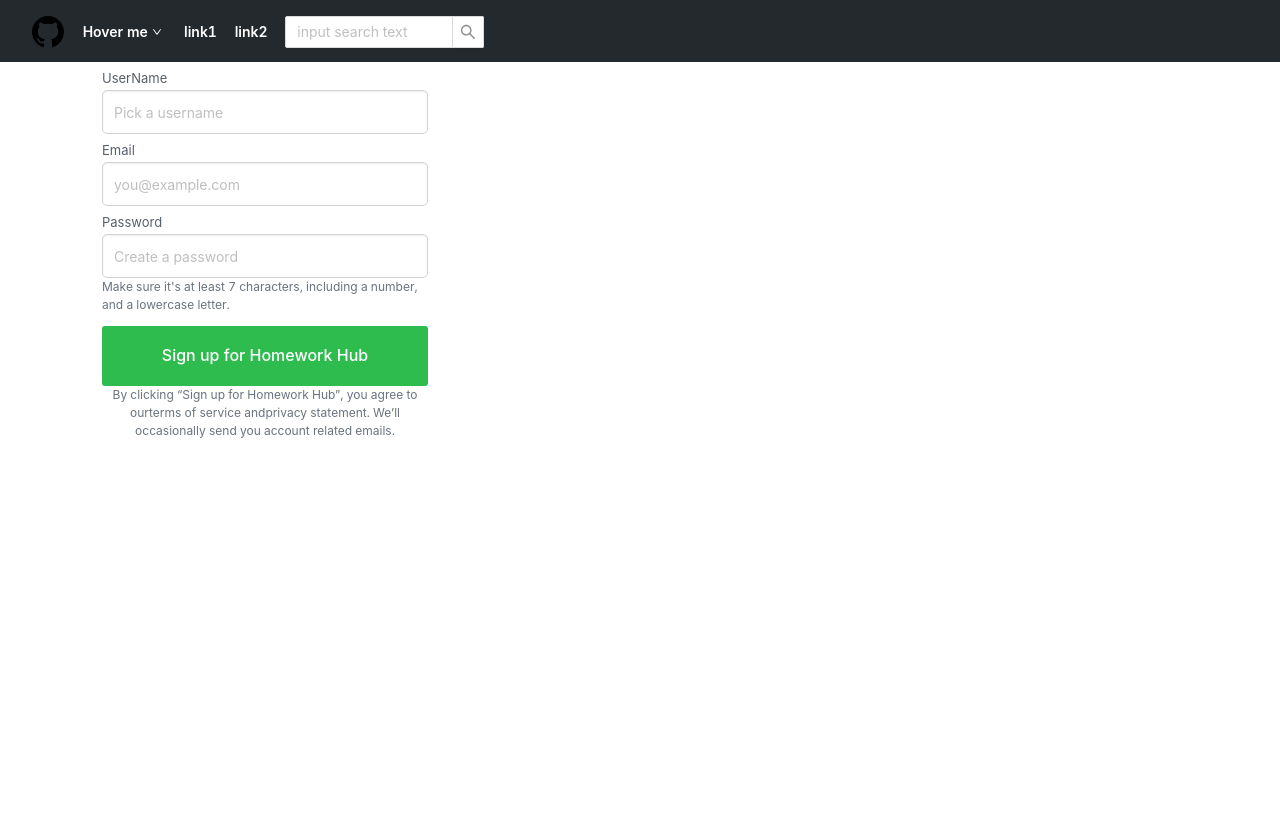
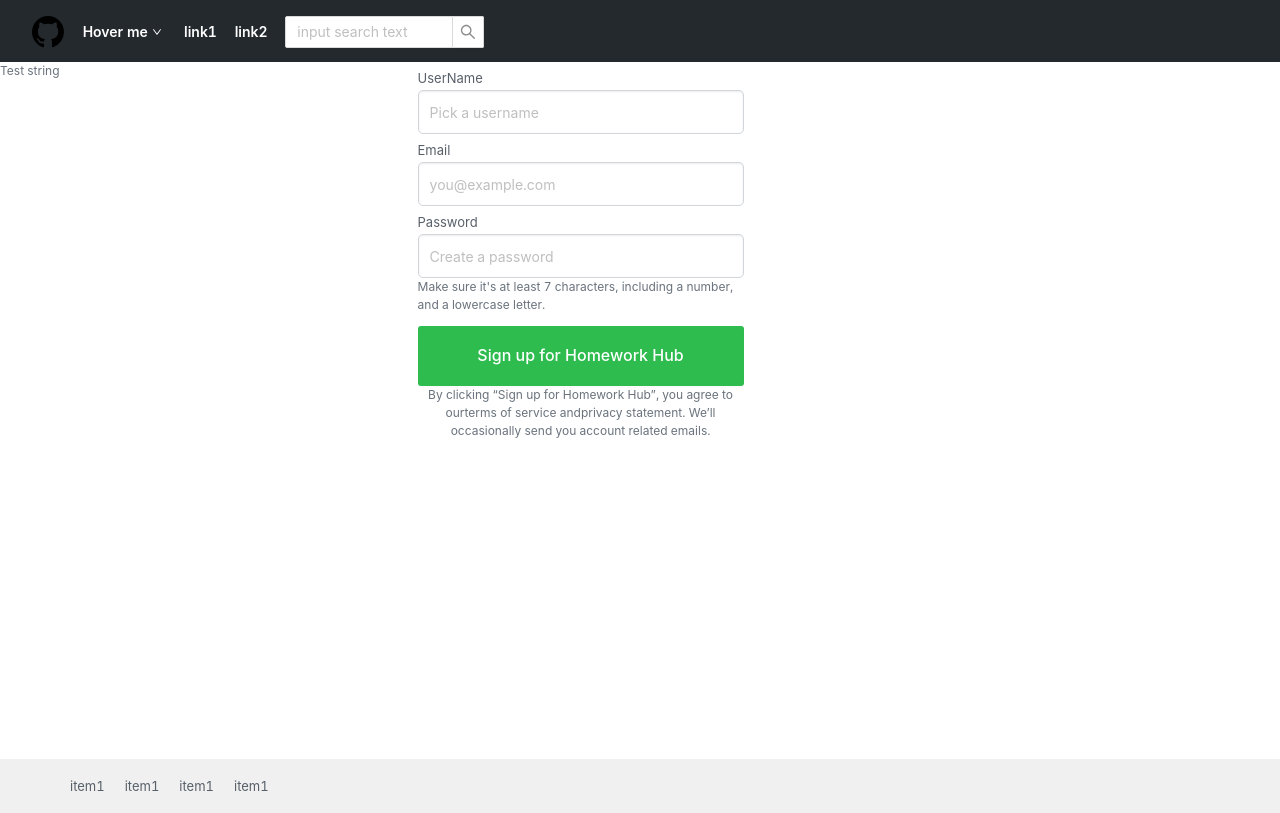
Before and after one commit to 2021SoftwareTest/frontend, a React (Create React App) app: page /register in a window 1280 px wide. Built offline with nearby package versions, Linux system fonts and the light colour scheme.

Commit message:
update: register view

```diff
--- a/src/components/footer/Footer.js
+++ b/src/components/footer/Footer.js
@@ -0,0 +1,26 @@
+import './footer.css';
+
+import React from 'react';
+
+class Footer extends React.Component {
+  render() {
+    return (
+      <div className="footer">
+        <div className="footer-item">
+          <a>item1</a>
+        </div>
+        <div className="footer-item">
+          <a>item1</a>
+        </div>
+        <div className="footer-item">
+          <a>item1</a>
+        </div>
+        <div className="footer-item">
+          <a>item1</a>
+        </div>
+      </div>
+    );
+  }
+}
+
+export default Footer;
--- /dev/null
+++ b/src/components/footer/footer.css
@@ -0,0 +1,20 @@
+.footer {
+  display: flex;
+  background-color: rgb(240, 240, 240);
+  padding: 16px 50px 16px 50px;
+}
+
+.footer-item {
+  margin-left: 20px;
+}
+
+.footer-item a {
+  font-family: -apple-system, BlinkMacSystemFont, Segoe UI, Helvetica, Arial, sans-serif, Apple Color Emoji, Segoe UI Emoji;
+  font-size: 13px;
+  color: #586069;
+}
+
+.footer-item a:hover {
+  color: #0366d6;
+  text-decoration: underline;
+}
--- /dev/null
+++ b/src/css/register.css
@@ -0,0 +1,8 @@
+.register-view {
+  min-height: 697px;
+  display: flex;
+}
+
+.register-section {
+  margin-left: 20%;
+}
--- a/src/views/RegisterView.js
+++ b/src/views/RegisterView.js
@@ -1,6 +1,9 @@
+import '../css/register.css';
+
 import React from 'react';
 import { withRouter } from 'react-router-dom';
 
+import Footer from '../components/footer/Footer';
 import Header from '../components/header/Header';
 import RegisterForm from '../components/register/RegisterForm';
 
@@ -9,7 +12,15 @@ class RegisterView extends React.Component {
     return (
       <div>
         <Header />
-        <RegisterForm />
+        <div className="register-view">
+          <div className="text-section">
+            <p>Test string</p>
+          </div>
+          <div className="register-section">
+            <RegisterForm />
+          </div>
+        </div>
+        <Footer />
       </div>
     );
   }
```
